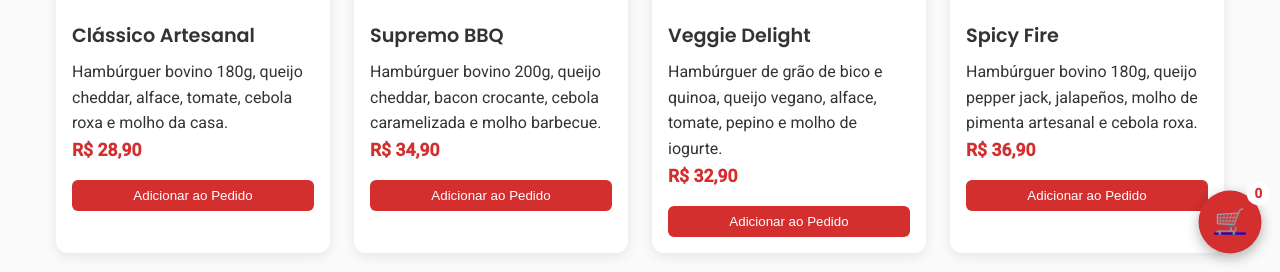
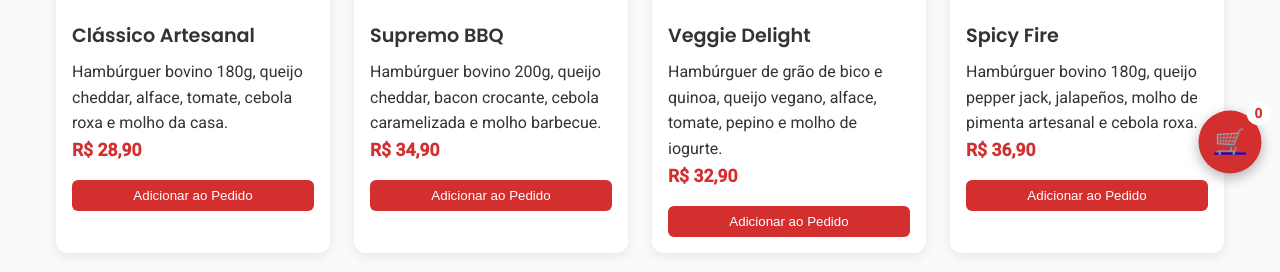
Before and after one commit to PauloNantet/kayla-rafa-burguer, a plain HTML site: page index.html in a window 1280 px wide. Shown: the part 528-800 px from the top of the page. Drawn offline with Linux system fonts and the light colour scheme; grey boxes are pictures that could not be loaded.

Commit message:
Ajuste na logo do carrinho

```diff
--- a/css/style.css
+++ b/css/style.css
@@ -294,7 +294,7 @@ footer p {
 .cart-floating-icon {
   display: none;
   position: fixed;
-  bottom: 20px;
+  bottom: 100px;
   right: 20px;
   background-color: #d32f2f;
   color: white;
```
